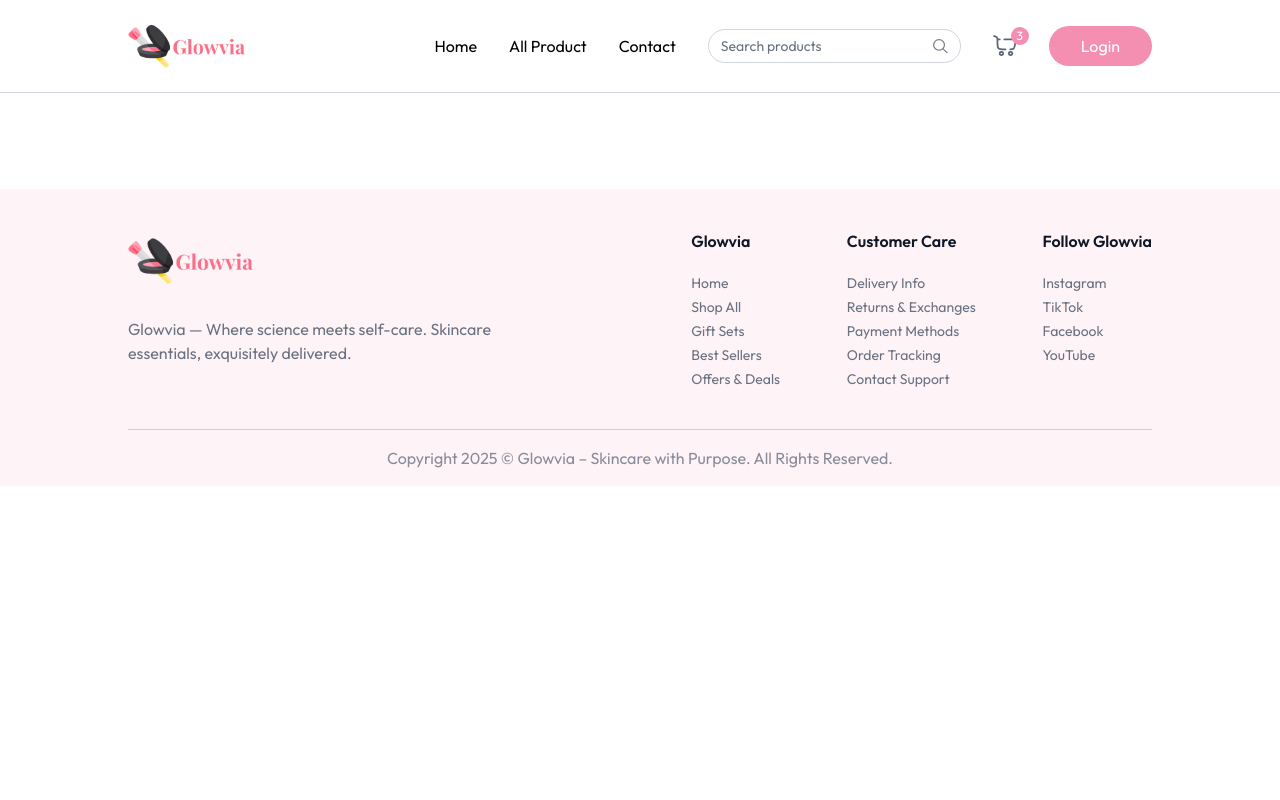
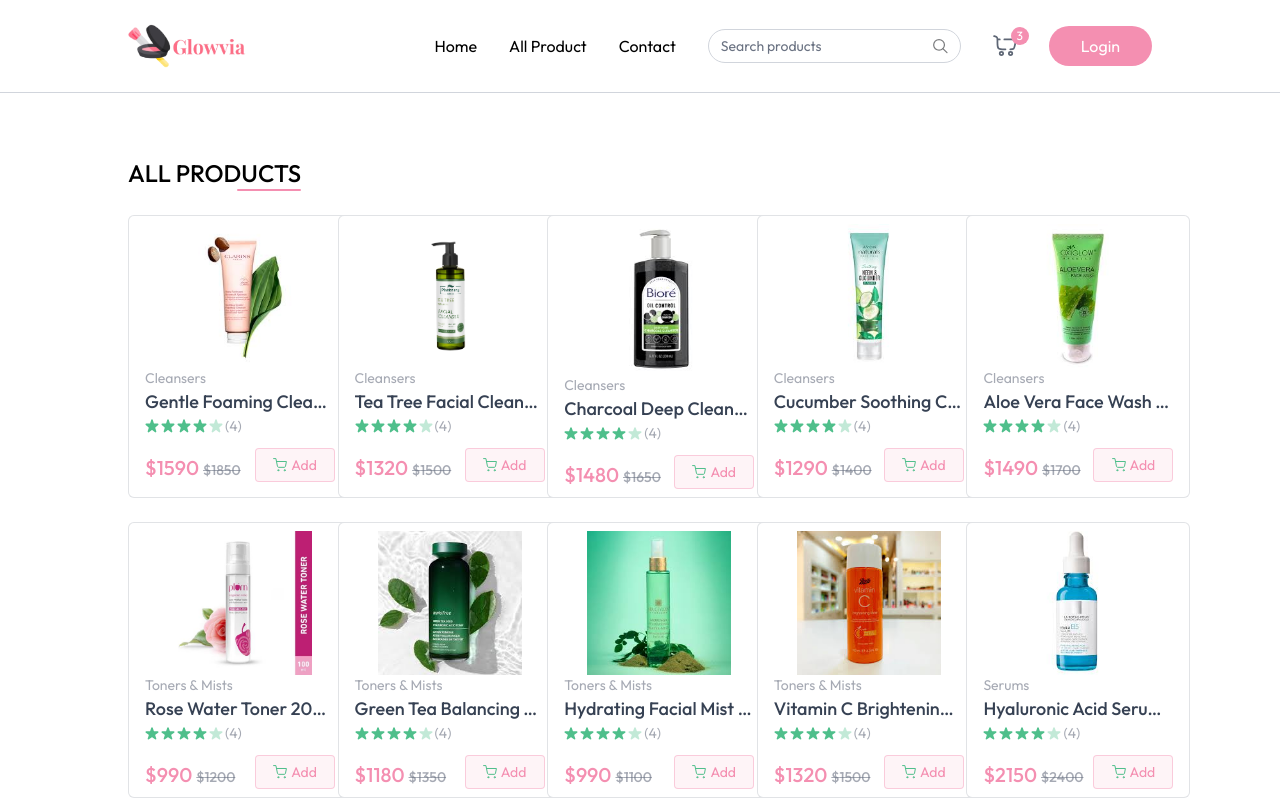
Before and after one commit to thiruniimasha/glowvia, a React (Vite) app in the folder client/: page /products in a window 1280 px wide. Shown: the top 800 px of the page. Built offline with nearby package versions, Linux system fonts and the light colour scheme.

Commit message:
create all product page

```diff
--- a/client/src/App.jsx
+++ b/client/src/App.jsx
@@ -6,6 +6,7 @@
 import Footer from './components/Footer'
 import { useAppContext } from './context/AppContext'
 import Login from './components/Login'
+import AllProduct from './pages/AllProduct'
 
 function App() {
 
@@ -24,6 +25,7 @@
       <div className={`${isSellerPath ? "" : "px-6 md:px-16 lg:px-24 xl:px-32"}`}>
         <Routes>
           <Route path='/' element={<Home />} />
+           <Route path='/products' element={<AllProduct />} />
         </Routes>
       </div>
      {!isSellerPath && <Footer/>}
--- a/client/src/components/Navbar.jsx
+++ b/client/src/components/Navbar.jsx
@@ -1,16 +1,22 @@
-import React from 'react'
+import React, { useEffect } from 'react'
 import { NavLink } from 'react-router-dom'
 import { assets } from '../assets/assets'
 import { useAppContext } from '../context/AppContext'
 
 function Navbar() {
     const [open, setOpen] = React.useState(false)
-    const { user, setUser, setShowUserLogin, navigate } = useAppContext();
+    const { user, setUser, setShowUserLogin, navigate, setSearchQuery, searchQuery } = useAppContext();
 
     const logout = async () => {
         setUser(null);
         navigate('/');
     }
+
+    useEffect(()=>{
+        if(searchQuery.length > 0){
+            navigate("/products")
+        }
+    }, [searchQuery])
 
 
     return (
@@ -28,7 +34,7 @@
 
 
                 <div className="hidden lg:flex items-center text-sm gap-2 border border-gray-300 px-3 rounded-full">
-                    <input className="py-1.5 w-full bg-transparent outline-none placeholder-gray-500" type="text" placeholder="Search products" />
+                    <input onChange={(e)=> setSearchQuery(e.target.value)} className="py-1.5 w-full bg-transparent outline-none placeholder-gray-500" type="text" placeholder="Search products" />
                     <img src={assets.search_icon} alt="Search Icon" className="w-4 h-4" />
                 </div>
 
--- a/client/src/context/AppContext.jsx
+++ b/client/src/context/AppContext.jsx
@@ -22,6 +22,7 @@
   const [showUserLogin, setShowUserLogin] = useState(false);
   const [products, setProducts] = useState([]);
   const [cartItems, setCartItems] = useState([]);
+  const [searchQuery, setSearchQuery] = useState([]);
 
   //fetch all products
   const fetchProducts = async () => {
@@ -82,7 +83,9 @@
     addToCart,
     updateCartItem,
     removeFromCart,
-    cartItems
+    cartItems,
+    setSearchQuery,
+    searchQuery
   };
 
   return <AppContext.Provider value={value}>{children}</AppContext.Provider>;
--- /dev/null
+++ b/client/src/pages/AllProduct.jsx
@@ -0,0 +1,40 @@
+import React, { useEffect, useState } from 'react'
+import { useAppContext } from '../context/AppContext'
+import ProductCard from '../components/ProductCard'
+
+function AllProduct() {
+
+    const { products, searchQuery } = useAppContext()
+    const [filteredProducts, setFilteredProducts] = useState([])
+
+    useEffect(() => {
+        if (searchQuery.length > 0){
+            setFilteredProducts(products.filter(
+            product => product.name.toLowerCase().includes(searchQuery.toLowerCase())
+        ))}else{
+            setFilteredProducts(products)
+
+        }
+}, [products, searchQuery])
+
+return (
+    <div className='mt-16 flex flex-col'>
+        <div className='flex flex-col items-end w-max'>
+            <p className='text-2xl font-medium uppercase'>
+                All Products
+            </p>
+            <div className='w-16 h-0.5 bg-primary rounded-full'> </div>
+        </div>
+
+        <div className='grid grid-cols-2 sm:grid-cols-3 md:grid-cols-4 gap-3 md:gap-6 lg:grid-cols-5 mt-6'>
+            {filteredProducts.filter((product)=> product.inStock).map((product,index)=>(
+                <ProductCard key={index} product={product} />
+            ))}
+
+        </div>
+
+    </div>
+)
+}
+
+export default AllProduct
```
